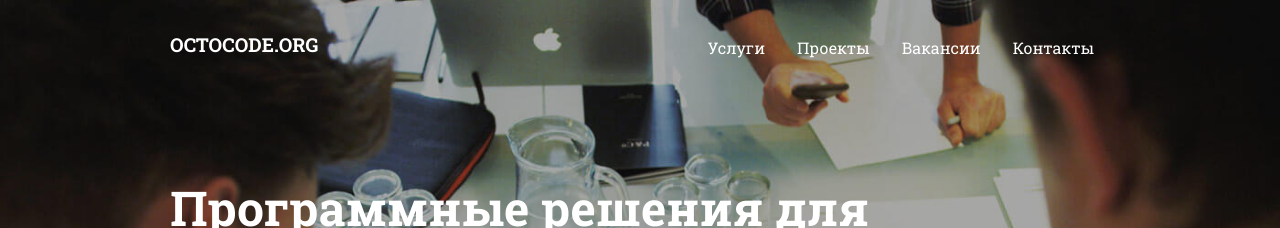
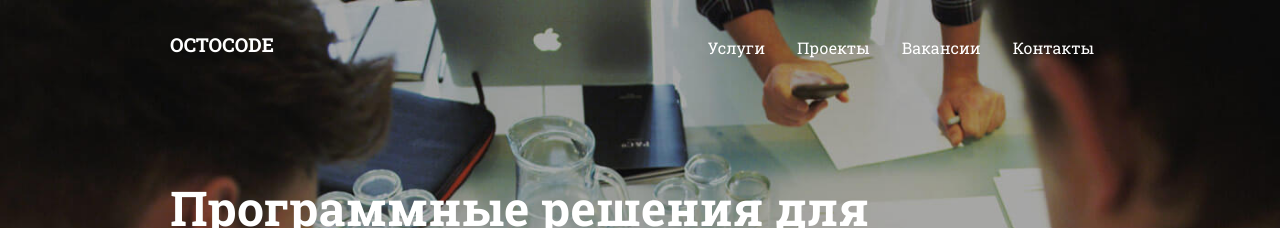
Before and after one commit to bizikov/octocode, a Jekyll site: the page built from index.html, in a window 1280 px wide. Shown: the top 228 px of the page. Built offline with Jekyll 4.4.1, drawn with Linux system fonts in a browser that asks for light colours.

Commit message:
Update _config.yml

```diff
--- a/_config.yml
+++ b/_config.yml
@@ -1,4 +1,4 @@
-title: OctoCode.org
+title: OctoCode
 email: info@octocode.org
 
 url: "http://octocode.org"
```
